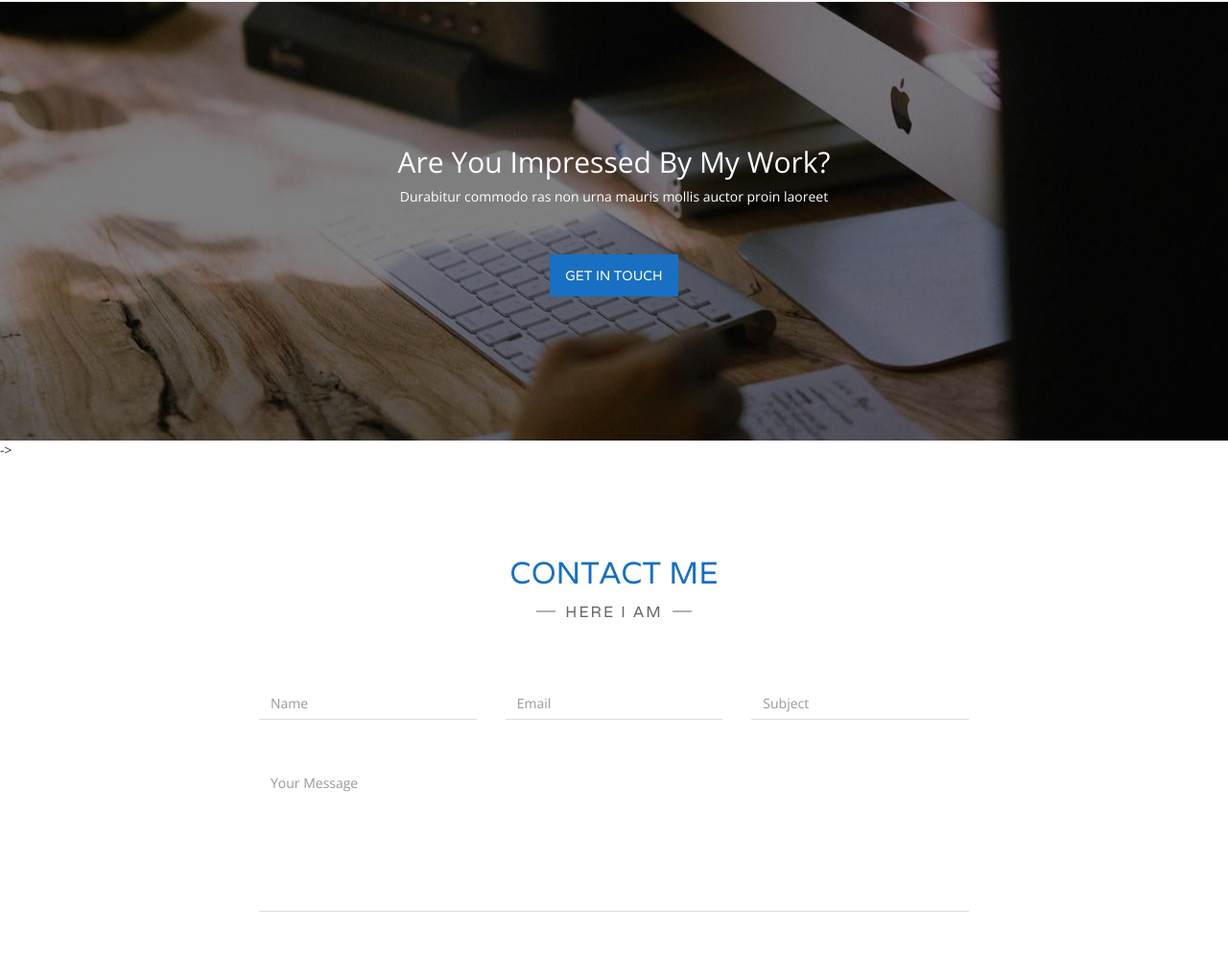
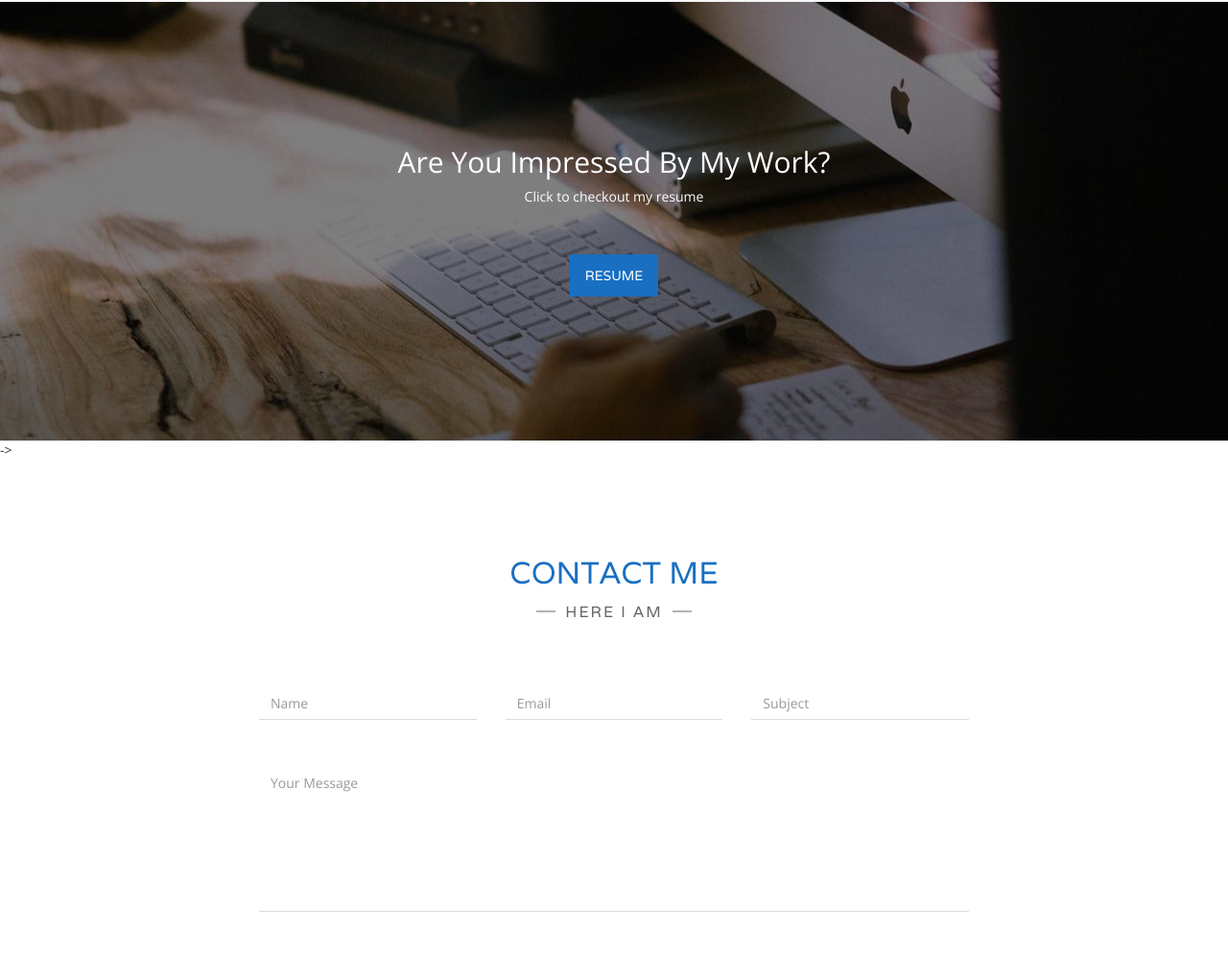
Before and after one commit to mishal-dev/knowmishal, a plain HTML site: page index.html in a window 1280 px wide. Shown: the part 4975-5970 px from the top of the page at 96% size. Drawn offline with nearby package versions, Linux system fonts and the light colour scheme.

Commit message:
Update index.html

```diff
--- a/index.html
+++ b/index.html
@@ -423,8 +423,8 @@
         <section class="section-background section-me background-overlay text-center">
             <div class="container page-scroll">
                 <h2>Are You Impressed By My Work?</h2>
-                <p>Durabitur commodo ras non urna mauris mollis auctor proin laoreet</p>
-                <a href="#contact" class="btn">GET IN TOUCH</a>
+                <p>Click to checkout my resume</p>
+                <a href="https://drive.google.com/drive/folders/1EqoUSAEM3yEVUvH66oK7zxkc6MQf5ezE?usp=sharing" class="btn">Resume</a>
             </div>
         </section><!-- /.section-me -->
         <!-- End Me section -->
```
